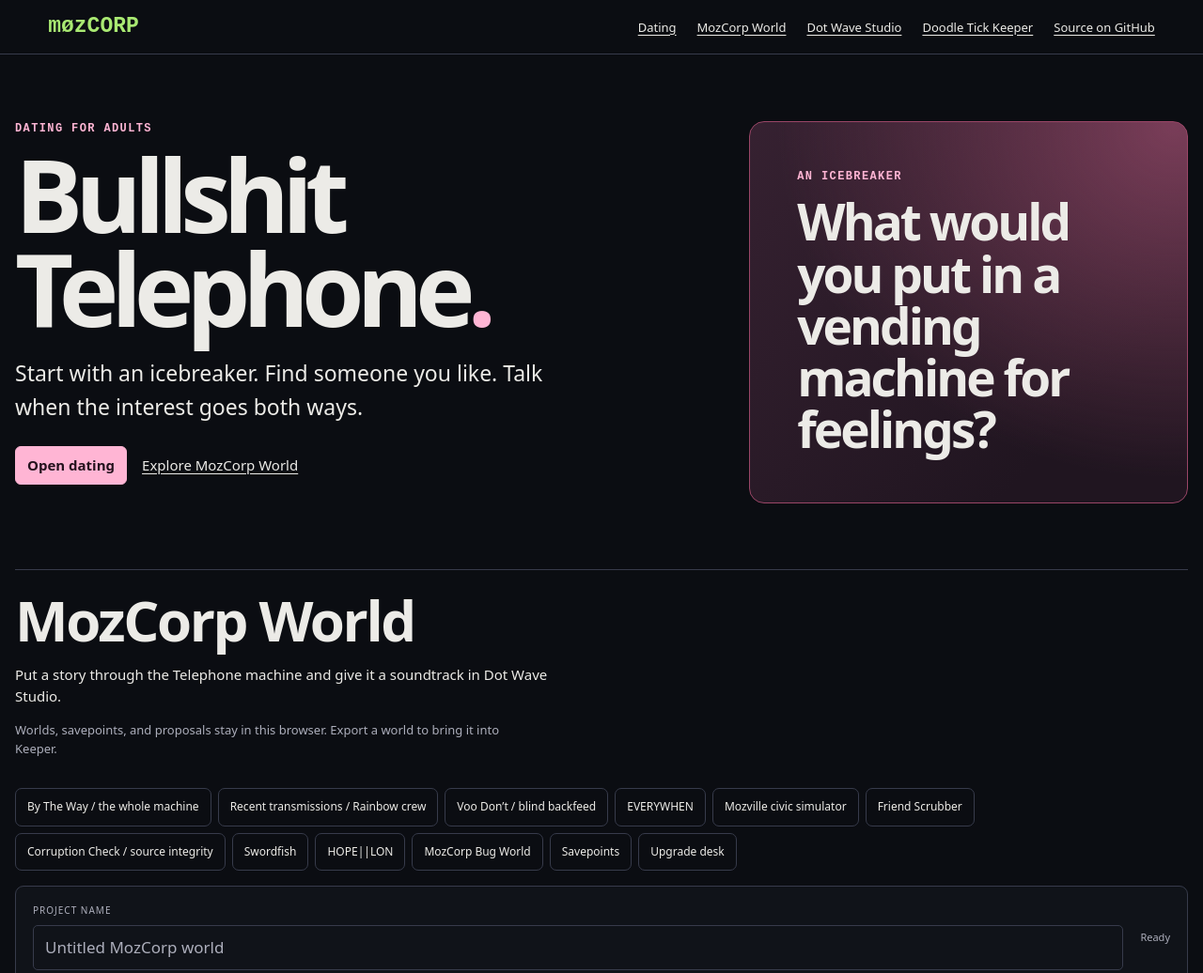
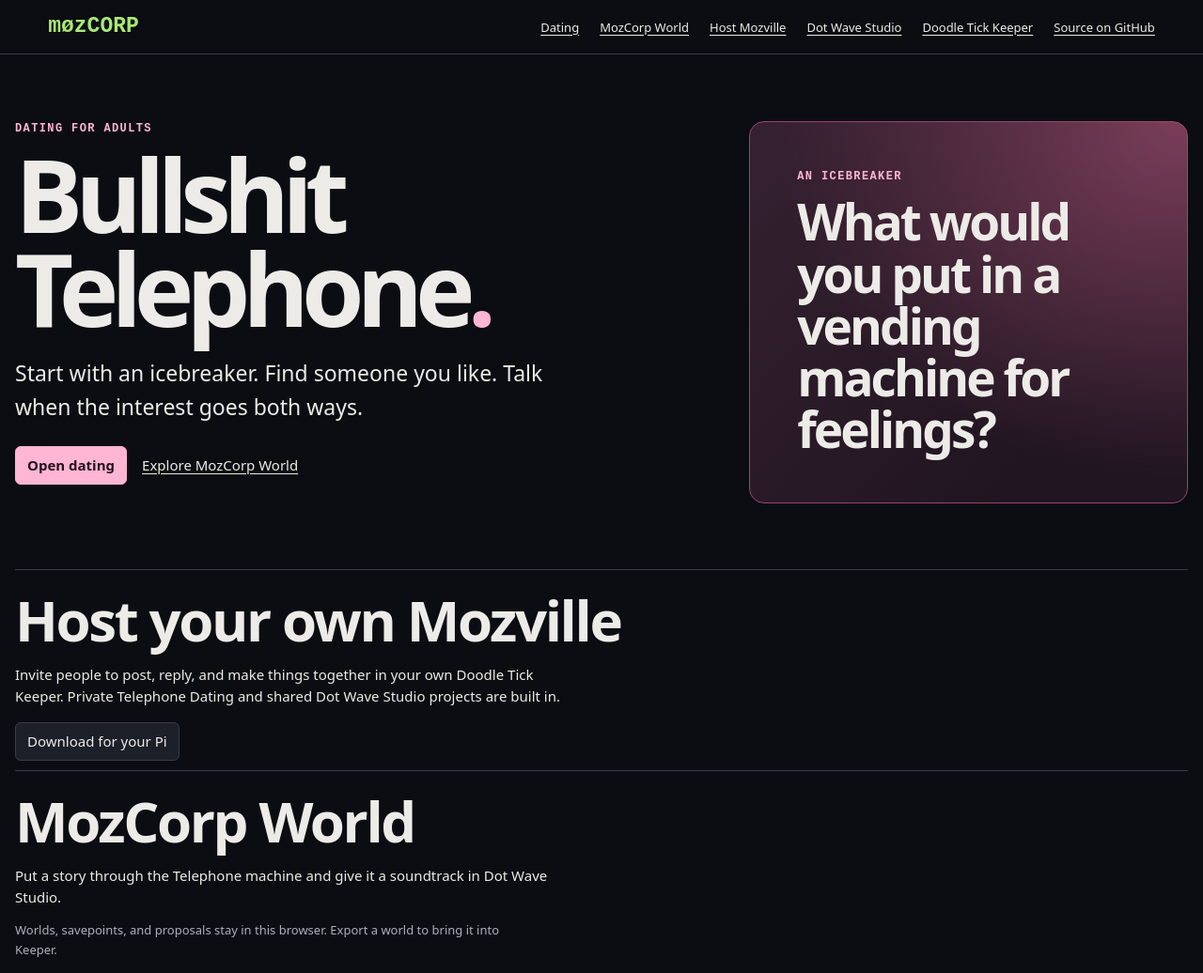
Before and after one commit to moswald14/mozcorp-telephone-world, a plain HTML site: page index.html in a window 1280 px wide. Shown: the top 1036 px of the page at 94% size. Drawn offline with Linux system fonts and the light colour scheme.

Commit message:
Add the self-hosted Mozville Keeper release

```diff
--- a/index.html
+++ b/index.html
@@ -18,6 +18,7 @@
     <nav aria-label="Public project">
       <a href="./dating.html">Dating</a>
       <a href="#mozcorp">MozCorp World</a>
+      <a href="#host-mozville">Host Mozville</a>
       <a href="./studio.html#telephone">Dot Wave Studio</a>
       <a href="https://github.com/moswald14/doodletick">Doodle Tick Keeper</a>
       <a href="https://github.com/moswald14/mozcorp-telephone-world">Source on GitHub</a>
@@ -39,6 +40,11 @@
         <h2 id="hero-icebreaker">What would you put in a vending machine for feelings?</h2>
       </aside>
     </section>
+    <section id="host-mozville" class="creative-world-title" aria-labelledby="host-mozville-title">
+      <h2 id="host-mozville-title">Host your own Mozville</h2>
+      <p>Invite people to post, reply, and make things together in your own Doodle Tick Keeper. Private Telephone Dating and shared Dot Wave Studio projects are built in.</p>
+      <p><a class="button" href="https://github.com/moswald14/mozcorp-telephone-world/releases/tag/keeper-0.20b-private.7">Download for your Pi</a></p>
+    </section>
     <section id="mozcorp" aria-labelledby="world-title">
       <header class="creative-world-title">
         <h2 id="world-title">MozCorp World</h2>
```
Also changed, not shown: 1 other file.
